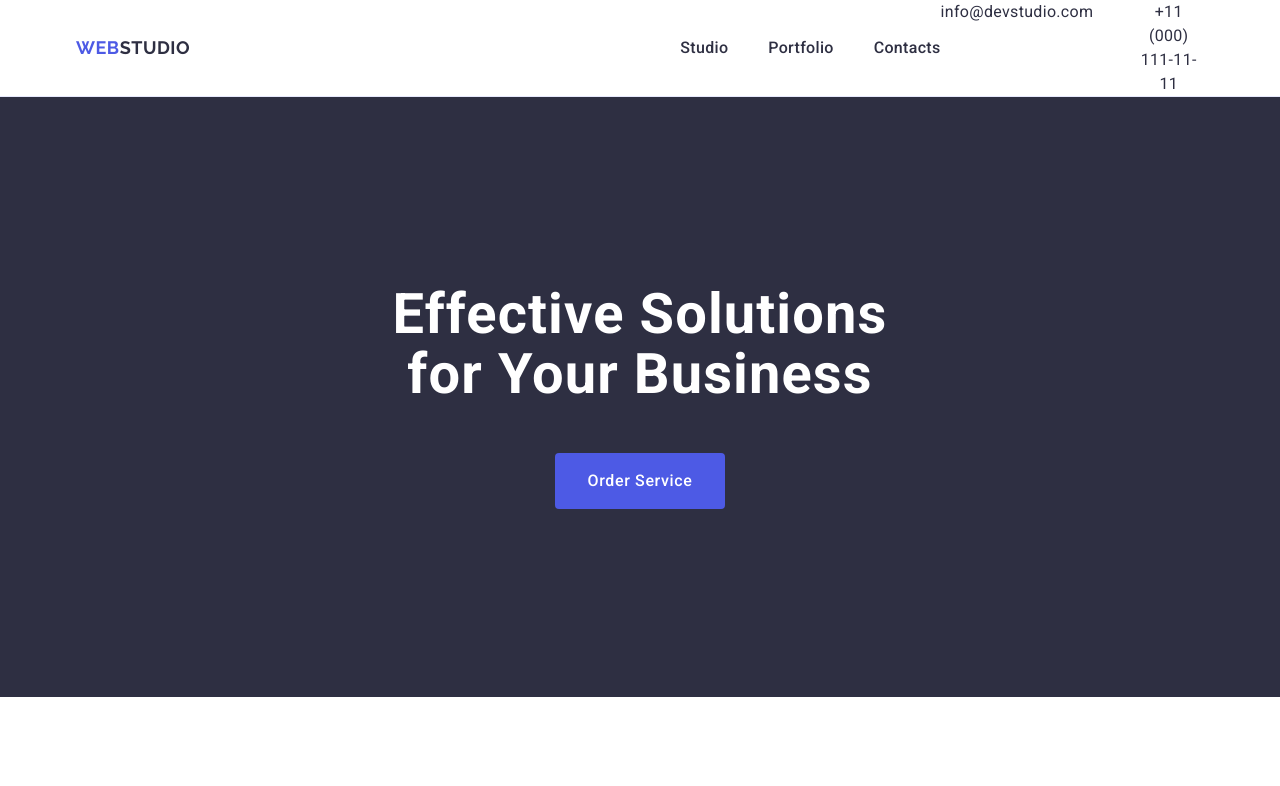
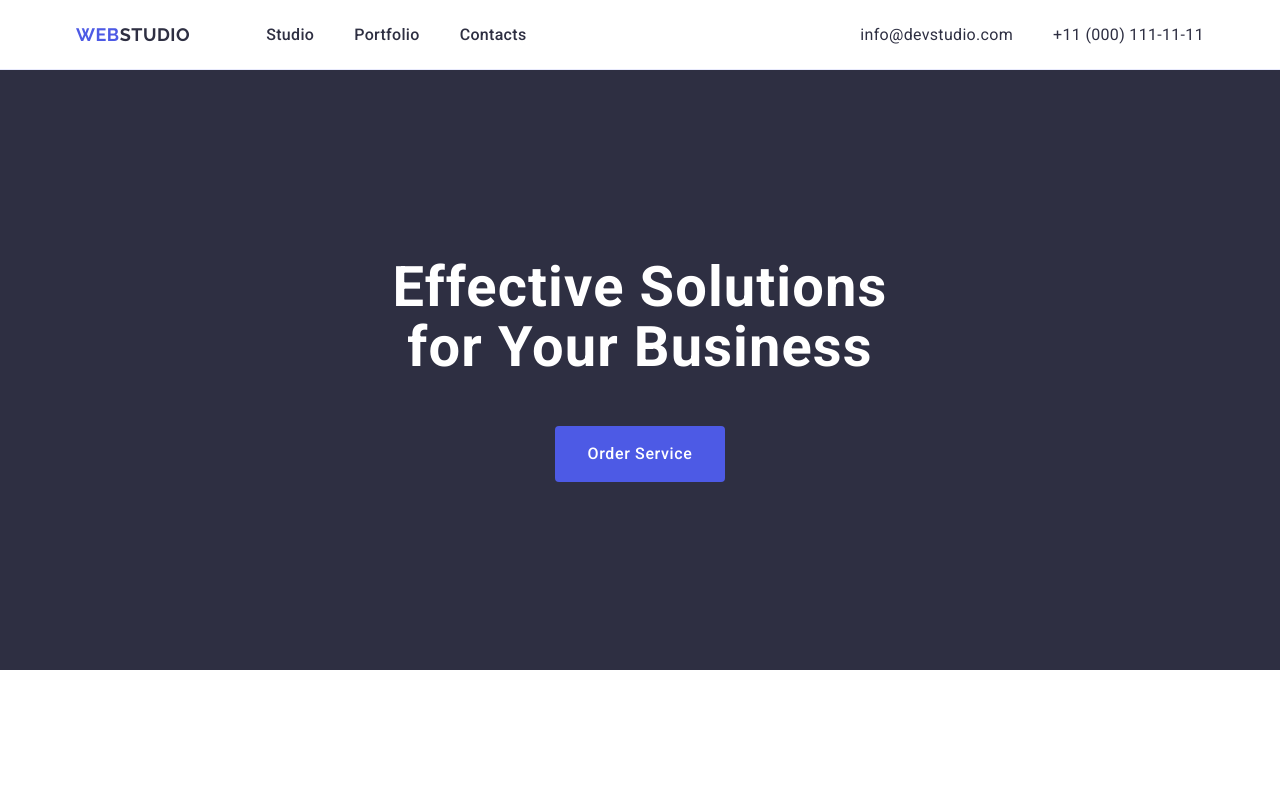
Before and after one commit to alex-dmytriev/goit-markup-hw-06, a plain HTML site: page index.html in a window 1280 px wide. Shown: the top 786 px of the page. Drawn offline with nearby package versions, Linux system fonts and the light colour scheme.

Commit message:
small fix of top line address positioning

```diff
--- a/css/styles.css
+++ b/css/styles.css
@@ -112,7 +112,6 @@ img {
 .navigation {
   display: flex;
   align-items: center;
-  justify-content: space-between;
   width: 100%;
   color: #2e2f42;
   font-size: 16px;
@@ -121,10 +120,27 @@ img {
   letter-spacing: 0.02em;
 }
 
-.nav-menu,
-.contacts-list {
+.top-line .container {
+  display: flex;
+  align-items: center;
+}
+
+.nav-menu {
   display: flex;
   gap: 40px;
+}
+
+.contacts {
+  display: flex;
+  flex-wrap: nowrap;
+  justify-content: flex-end;
+  min-width: 300px;
+}
+
+.contact-list {
+  display: flex;
+  gap: 40px;
+  white-space: nowrap;
 }
 
 .nav-link {
--- a/index.html
+++ b/index.html
@@ -40,7 +40,7 @@
         </ul>
       </nav>
       <address class="contacts">
-        <ul class="contacts-list">
+        <ul class="contact-list">
           <li class="contact-item">
             <a class="contact-link" href="mailto:info@devstudio.com">info@devstudio.com</a>
           </li>
```
